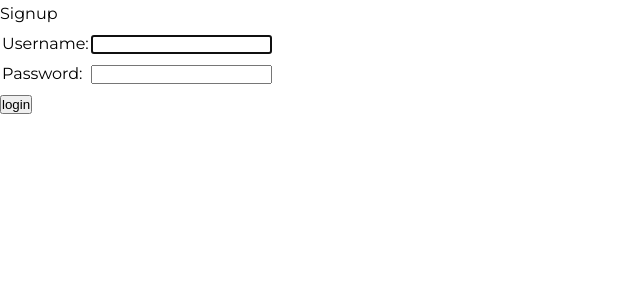
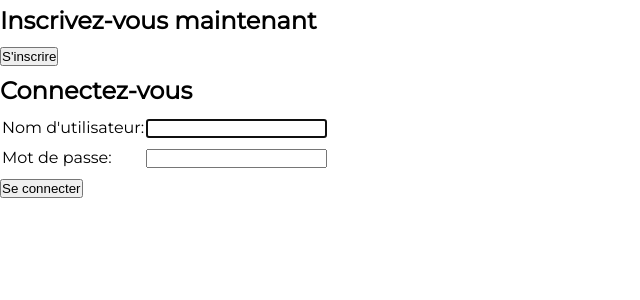
Before and after one commit to KDerec/LITReview, a Django app: page /accounts/ in a window 1280 px wide. Shown: the part 45-345 px from the top of the page, without its empty margins (0-640 px from the left). Run offline with Django 4.2, Linux system fonts and the light colour scheme.

Commit message:
Add buttons

```diff
--- a/litreview/accounts/templates/home.html
+++ b/litreview/accounts/templates/home.html
@@ -1,33 +1,37 @@
 {% extends 'base.html' %}
 
-{% block title %}<title>Home</title>{% endblock %}
+{% block title %}<title>Page d'accueil</title>{% endblock %}
 
 {% block content %}
 {% if user.is_authenticated %}
   Hi {{ user.username }}!
 {% else %}
-  <a href="{% url 'signup' %}">Signup</a>
-  {% if form.errors %}
-  <p>Your username and password didn't match. Please try again.</p>
-  {% endif %}
+  <section id="signup">
+    <h2>Inscrivez-vous maintenant</h2>
+    <a href="{% url 'signup' %}"><button type="button">S'inscrire</button></a>
+  </section>
 
-  <div>
+  <section id="login">
+    <h2>Connectez-vous</h2>
+    {% if form.errors %}
+    <p>Your username and password didn't match. Please try again.</p>
+    {% endif %}
     <form method="post" action="">
     {% csrf_token %}
     <table>
     <tr>
-        <td>{{ form.username.label_tag }}</td>
+        <td><label for="username">Nom d'utilisateur: </label></td>
         <td>{{ form.username }}</td>
     </tr>
     <tr>
-        <td>{{ form.password.label_tag }}</td>
+        <td><label for="password">Mot de passe: </label></td>
         <td>{{ form.password }}</td>
     </tr>
     </table>
 
-    <input type="submit" value="login">
+    <input type="submit" value="Se connecter">
     <input type="hidden" name="next" value="{{ next }}">
     </form>
-  </div>
+  </section>
 {% endif %}
 {% endblock %}
--- a/litreview/accounts/templates/registration/signup.html
+++ b/litreview/accounts/templates/registration/signup.html
@@ -9,5 +9,5 @@
     {{ form.as_p }}
     <button type="submit">Sign Up</button>
   </form>
-  <a href="{{request.META.HTTP_REFERER}}">Go back</a>
+  <a href="{{request.META.HTTP_REFERER}}"><button type="button">Retour</button></a>
 {% endblock %}
```
